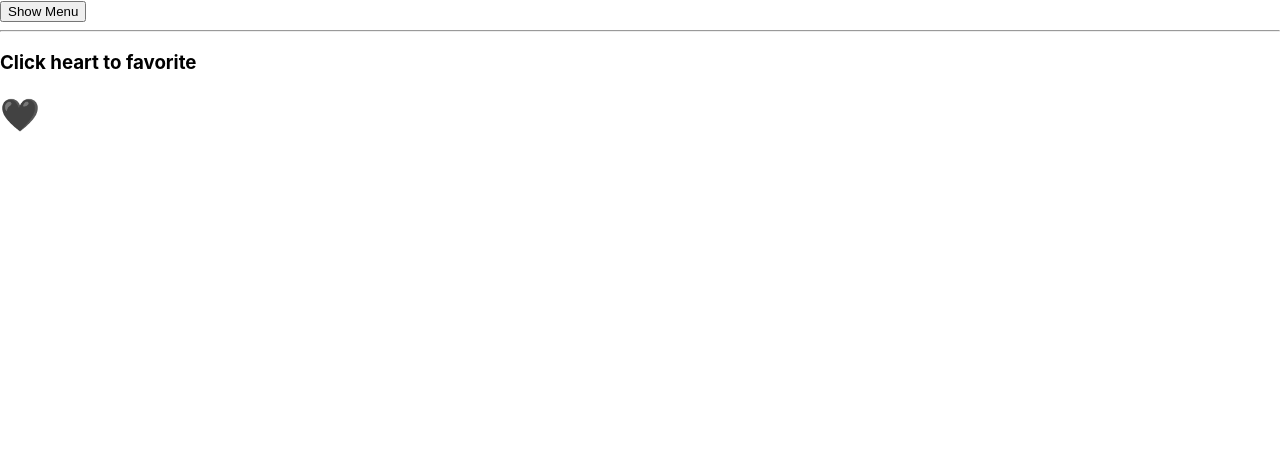
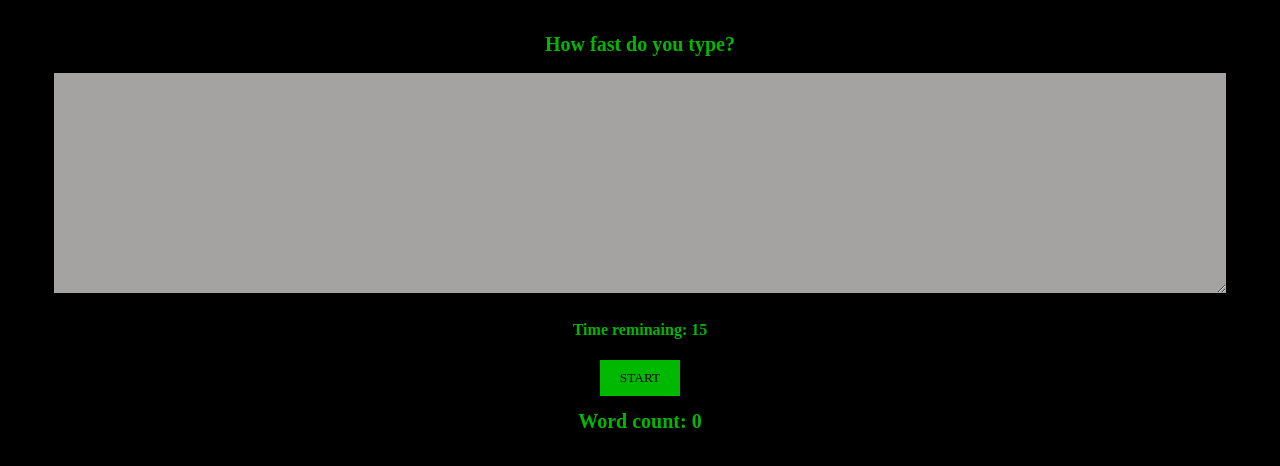
Before and after one commit to dhiashalabi/scrimba-advanced-react, a React (Create React App) app: page / in a window 1280 px wide. Shown: the top 466 px of the page. Built offline with nearby package versions, Linux system fonts and the light colour scheme.

Commit message:
Build the word counter app.

```diff
--- a/src/App.css
+++ b/src/App.css
@@ -0,0 +1,49 @@
+html,
+body {
+  background: black;
+  color: #00b800;
+  margin: 0;
+  padding: 0;
+  padding-top: 10px;
+  font-family: "Press Start 2P", cursive;
+  text-align: center;
+}
+
+body {
+  font-weight: 400;
+}
+
+button {
+  font-family: "Press Start 2P", cursive;
+  display: block;
+  margin: 0 auto;
+  border: none;
+  background: #a80020;
+  background: #00b800;
+  padding: 10px 20px;
+  text-transform: uppercase;
+}
+
+button:disabled {
+  cursor: not-allowed;
+}
+
+h1 {
+  font-size: 20px;
+  text-align: center;
+}
+
+textarea {
+  font-family: "Press Start 2P", cursive;
+  border: 3px solid black;
+  width: 90%;
+  margin: 0 auto;
+  outline: none;
+  height: 200px;
+  background: #00b800;
+  padding: 10px;
+}
+
+textarea:disabled {
+  background-color: #a5a2a2;
+}
--- a/src/App.tsx
+++ b/src/App.tsx
@@ -1,14 +1,56 @@
-import Menu from "./components/Menu"
-import Favorite from "./components/Favorite"
+import { useState, useEffect } from "react"
 import "./App.css"
 
-function App(props: any) {
-  console.log(props)
+function App() {
+  const STARTING_TIME = 15
+  const [text, setText] = useState("")
+  const [timeRemaining, setTimeRemaining] = useState(STARTING_TIME)
+  const [isToStart, setIsToStart] = useState(false)
+  const [wordCount, setWordCount] = useState(0)
+
+  function handleChange(e: React.ChangeEvent<HTMLTextAreaElement>) {
+    setText(e.target.value)
+  }
+
+  function calculateWordCount(text: string) {
+    const arrWords = text.trim().split(" ")
+    return arrWords.filter(word => word !== "").length
+  }
+
+  function startGame() {
+    setIsToStart(true)
+    setTimeRemaining(STARTING_TIME)
+    setWordCount(0)
+    setText("")
+  }
+
+  function endGame() {
+    setIsToStart(false)
+    setWordCount(calculateWordCount(text))
+  }
+
+  useEffect(() => {
+    if (isToStart && timeRemaining > 0) {
+      setTimeout(() => {
+        setTimeRemaining(time => time - 1)
+      }, 1000)
+    }
+    else if (timeRemaining === 0) {
+      endGame()
+    }
+  }, [timeRemaining, isToStart])
+
   return (
     <div>
-      <Menu />
-      <hr />
-      <Favorite />
+      <h1>How fast do you type?</h1>
+      <textarea
+        onChange={handleChange}
+        value={text}
+        disabled={!isToStart}
+      />
+      <h4>Time reminaing: {timeRemaining}</h4>
+      <button onClick={startGame} disabled={isToStart}>Start</button>
+      <h1>Word count: {wordCount}</h1>
     </div>
   )
 }
```
